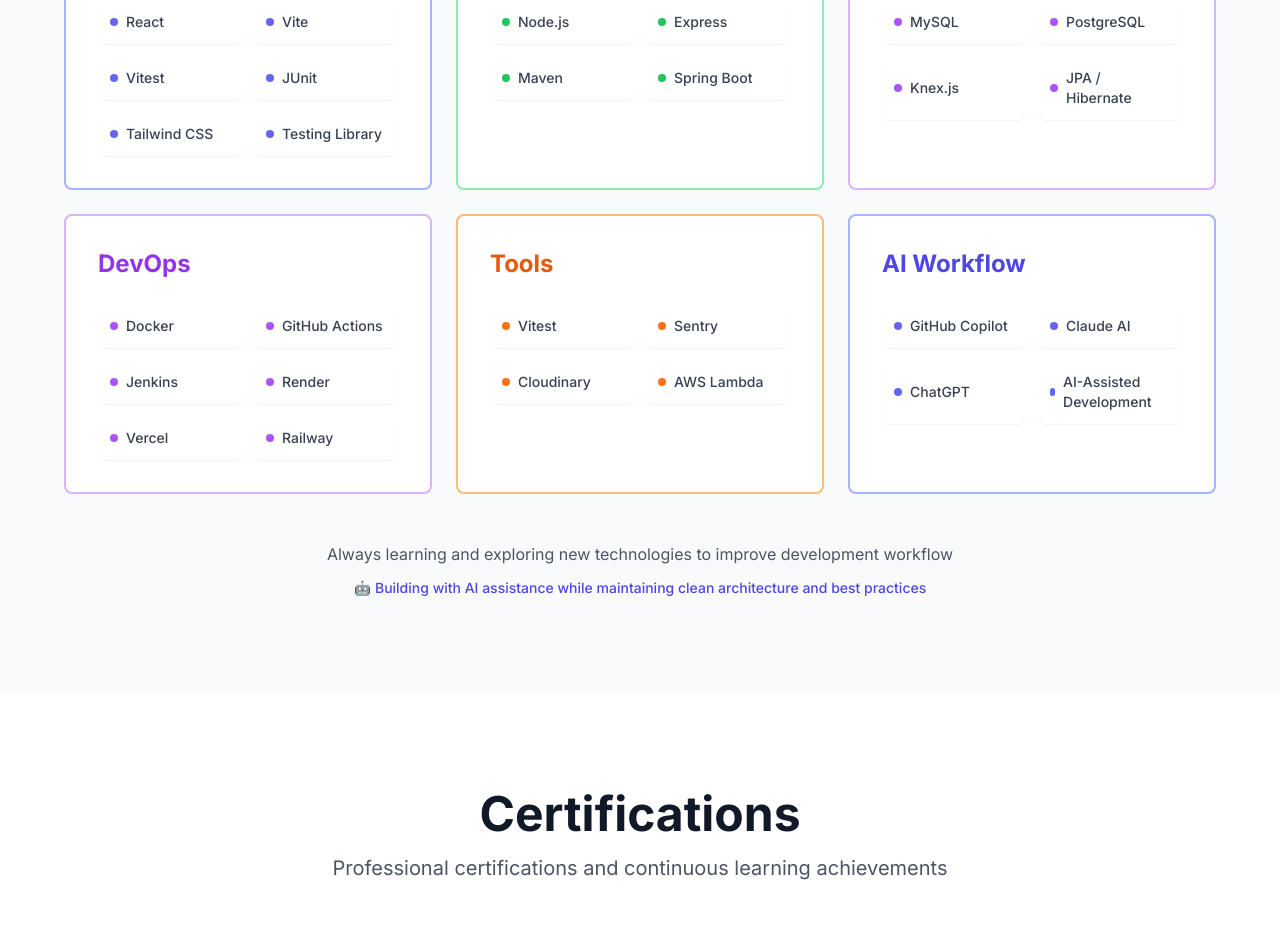
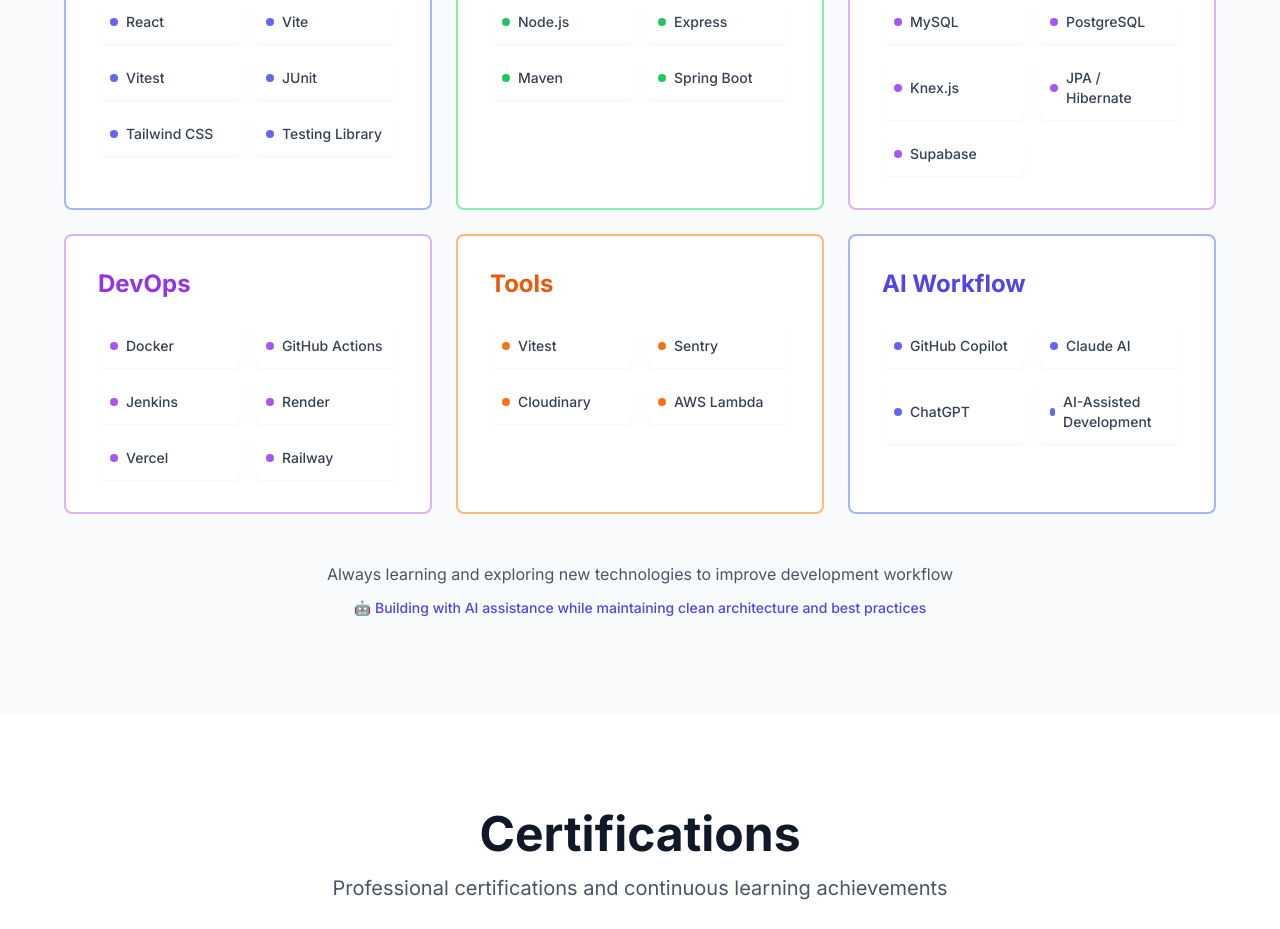
Before and after one commit to Sa4rg/landing-page-me, a React (Vite) app: page / in a window 1280 px wide. Shown: the part 3560-4489 px from the top of the page. Built offline with nearby package versions, Linux system fonts and the light colour scheme.

Commit message:
feat: Add Supabase to Database technologies in TechStack

```diff
--- a/src/features/tech-stack/TechStack.jsx
+++ b/src/features/tech-stack/TechStack.jsx
@@ -38,7 +38,8 @@
         'MySQL',
         'PostgreSQL',
         'Knex.js',
-        'JPA / Hibernate'
+        'JPA / Hibernate',
+        'Supabase'
       ]
     },
     {
```
